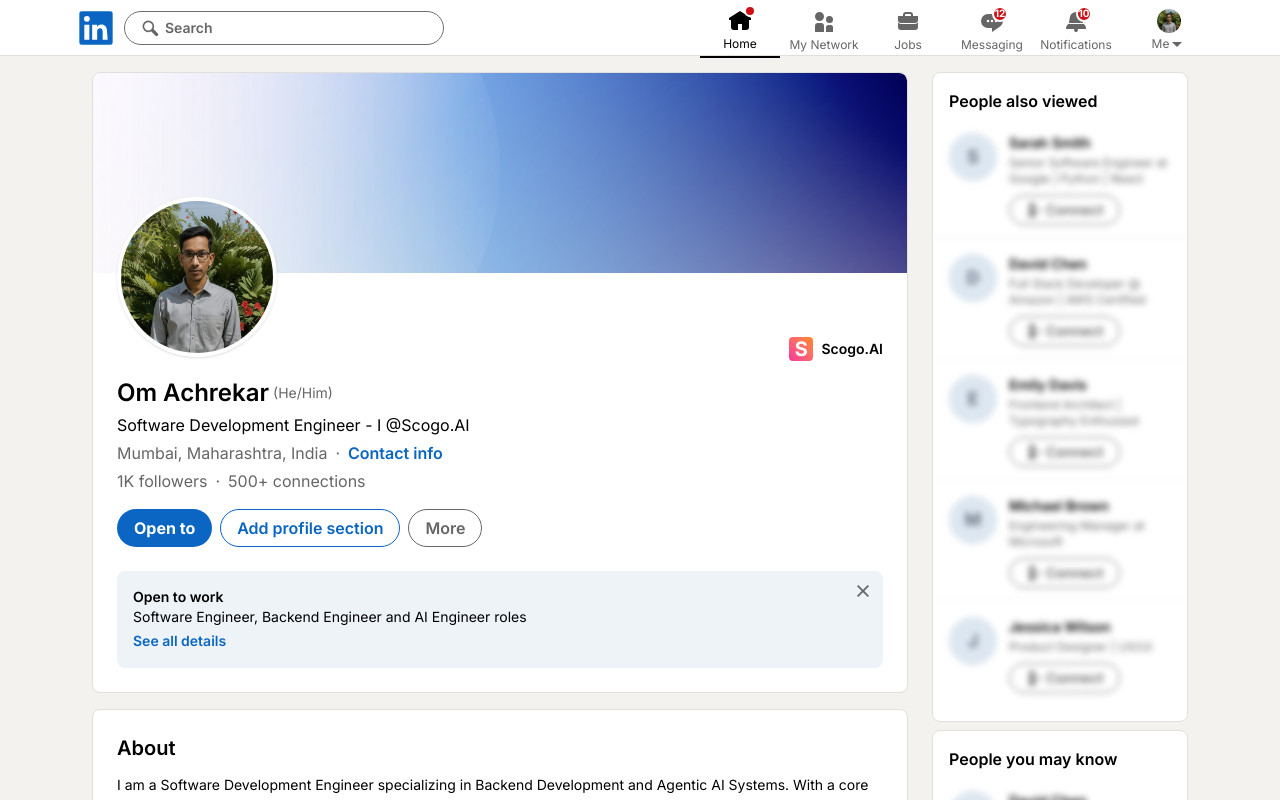
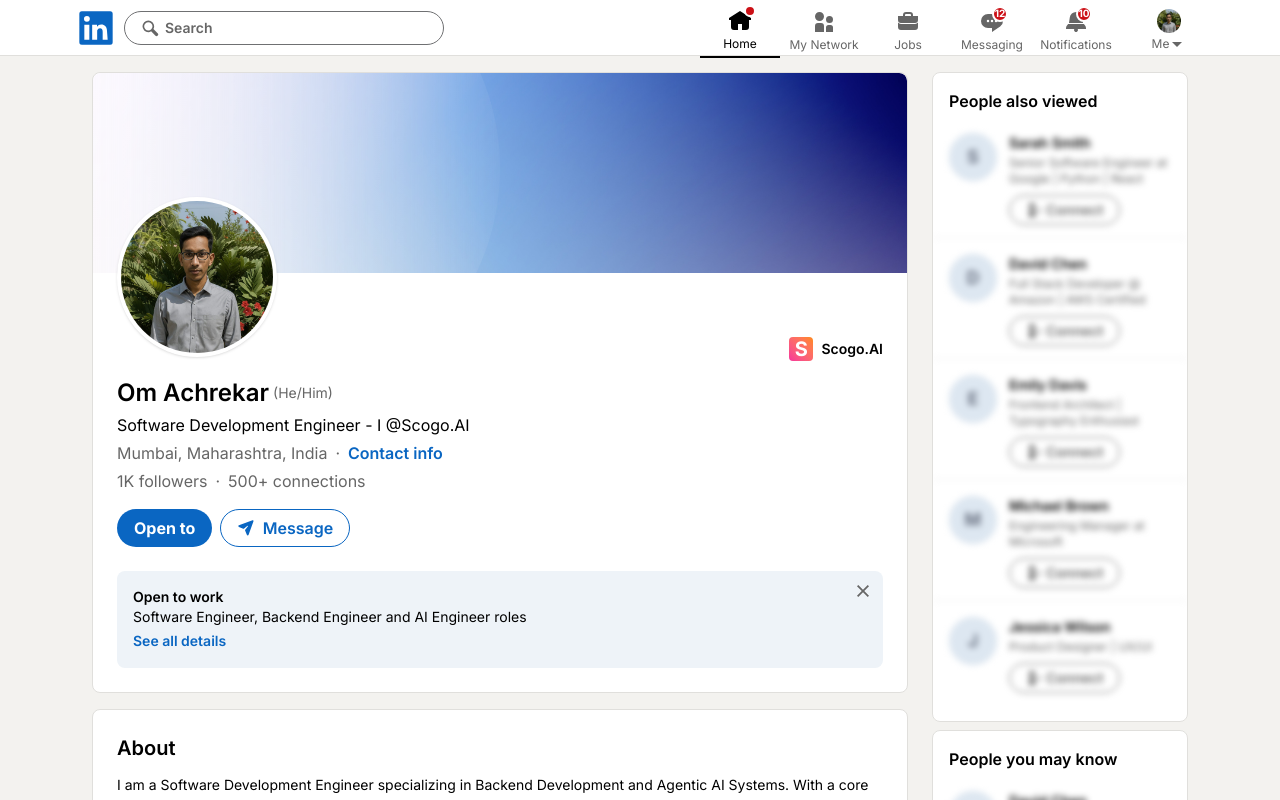
Before and after one commit to achrekarom12/portfolio, a Next.js app: page / in a window 1280 px wide. Shown: the top 800 px of the page. Built offline with nearby package versions, Linux system fonts and the light colour scheme.

Commit message:
cta for email changed to message from open to

```diff
--- a/src/components/ProfileHeader.tsx
+++ b/src/components/ProfileHeader.tsx
@@ -3,6 +3,8 @@
 import Image from 'next/image';
 
 import { useState } from 'react';
+import { FontAwesomeIcon } from '@fortawesome/react-fontawesome';
+import { faPaperPlane } from '@fortawesome/free-solid-svg-icons';
 import ContactInfoModal from './ContactInfoModal';
 import OpenToModal from './OpenToModal';
 
@@ -69,9 +71,11 @@
                         </div>
 
                         <div className="flex flex-wrap gap-2 mt-4">
-                            <button className="btn-primary" onClick={() => setShowOpenToModal(true)}>Open to</button>
-                            <button className="btn-secondary">Add profile section</button>
-                            <button className="btn-tertiary">More</button>
+                            <button className="btn-primary">Open to</button>
+                            <button className="btn-secondary flex items-center gap-2" onClick={() => setShowOpenToModal(true)}>
+                                <FontAwesomeIcon icon={faPaperPlane} className="text-sm" />
+                                Message
+                            </button>
                         </div>
 
                         {/* Carousel: Suggested for you / Opento work / etc */}
```
